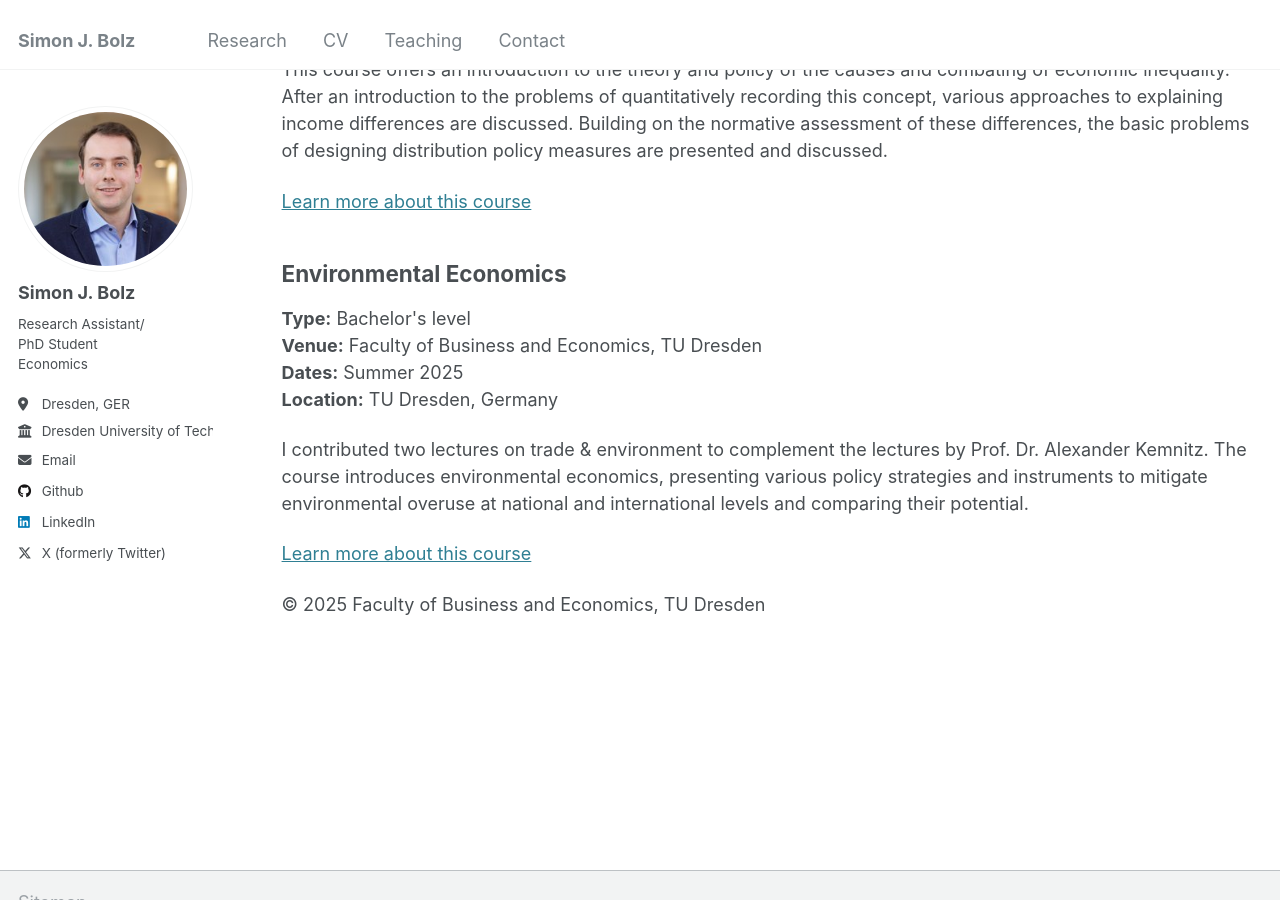
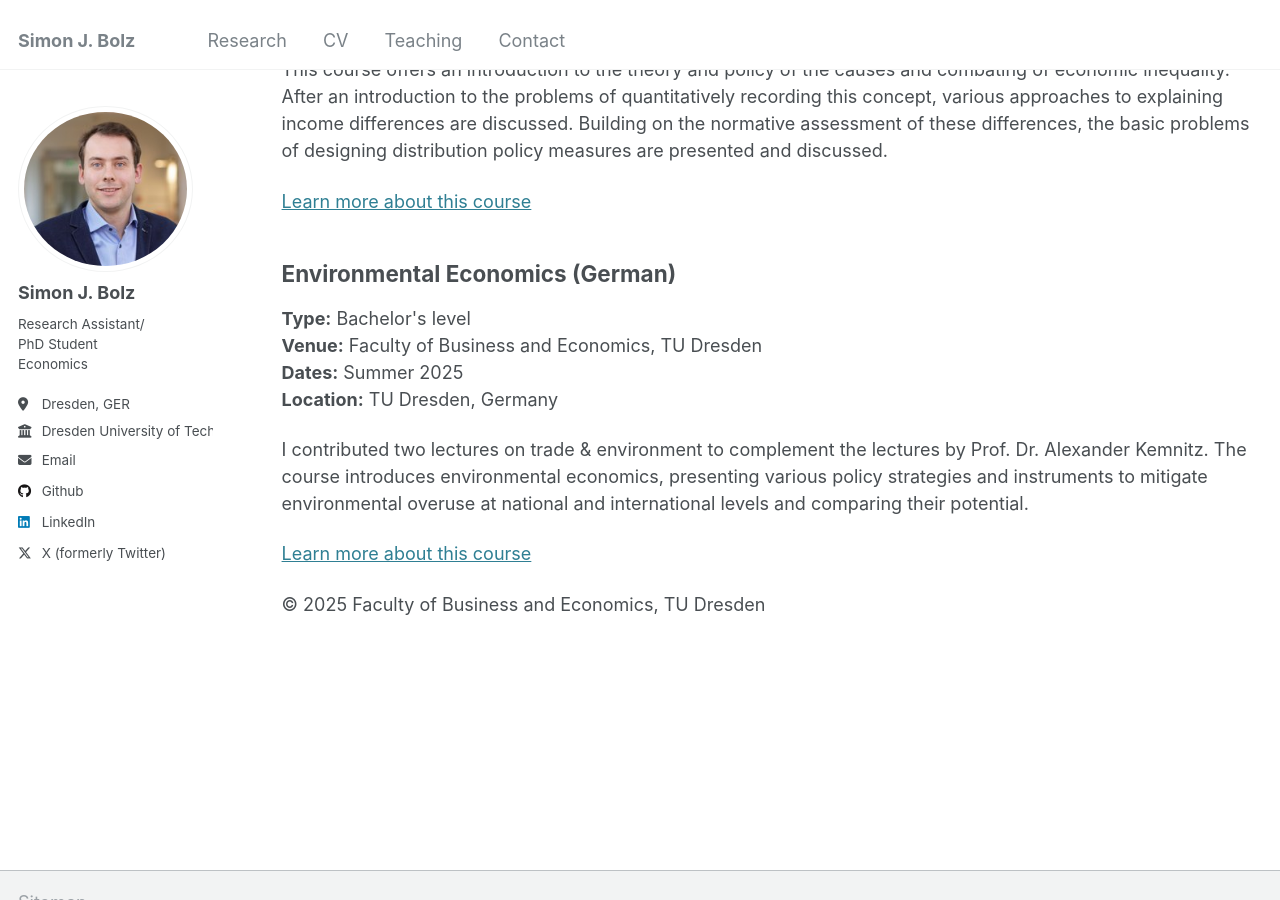
Before and after one commit to sjbolz/sjbolz.github.io, a Jekyll site: the page built from _pages/teaching.html, in a window 1280 px wide and 900 px high, scrolled down 673 px. Built offline with Jekyll 4.4.1, drawn with Linux system fonts in a browser that asks for light colours.

Commit message:
Update teaching.html

```diff
--- a/_pages/teaching.html
+++ b/_pages/teaching.html
@@ -41,7 +41,7 @@ author_profile: true
     </div>
 
     <div class="course">
-        <h2>Environmental Economics</h2>
+        <h2>Environmental Economics (German)</h2>
         <p class="metadata">
             <strong>Type:</strong> Bachelor's level <br>
             <strong>Venue:</strong> Faculty of Business and Economics, TU Dresden <br>
```
